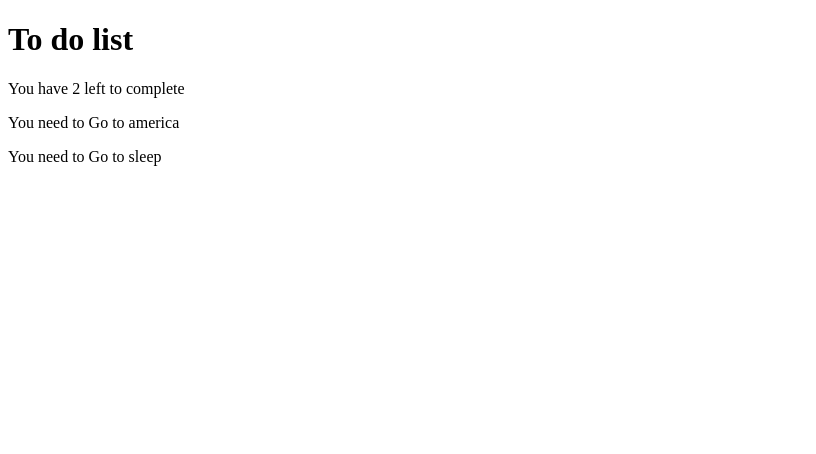
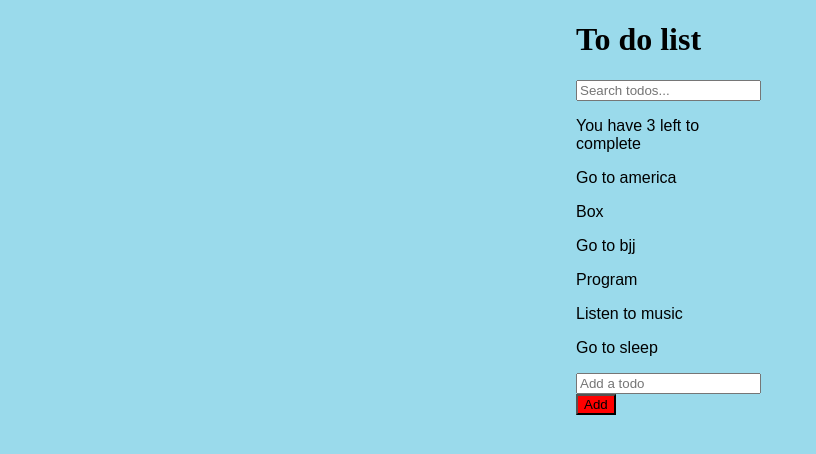
Before and after one commit to SeanM96/jsBasics, a plain HTML site: page toDoApp/index.html in a window 1280 px wide. Shown: the whole page, without its empty margins (0-816 px from the left). Drawn offline with Linux system fonts and the light colour scheme.

Commit message:
refs: more stuff

```diff
--- a/toDoApp/index.html
+++ b/toDoApp/index.html
@@ -1,8 +1,16 @@
 <!DOCTYPE html>
 <html>
-    <head></head>
-    <body>
+    <head>
+        <link rel="stylesheet" type="text/css" href="style.css">
+    </head>
+    <body class="centred">
     <h1>To do list</h1>
+    <input id="search-text" type="text" placeholder="Search todos...">
+    <div id="todos"></div>
+    <form id="add-todo">
+        <input type="text" placeholder="Add a todo" name="addTodo">
+        <button>Add</button>
+    </form>
     <script src="toDo.js"></script>
     </body>
 </html>
--- /dev/null
+++ b/toDoApp/style.css
@@ -0,0 +1,18 @@
+html {
+    background: #9ADAEB;
+}
+
+.centred {
+    margin-left: auto;
+    margin-right: auto;
+    width: 8em;
+}
+
+p {
+    font-family: Arial;
+    font-size: 16px;
+}
+button {
+    color:black;
+    background: red;
+}
--- a/toDoApp/toDo.js
+++ b/toDoApp/toDo.js
@@ -2,12 +2,30 @@ const toDo = [{
     text:'Go to america',
     completed: false
 }, {
+    text:'Box',
+    completed: true
+}, {
+    text:'Go to bjj',
+    completed: false
+}, {
+    text:'Program',
+    completed: true
+}, {
     text:'Listen to music',
-    completed: true
+    completed: false
 },{
     text:'Go to sleep',
-    completed: false
+    completed: true
 }];
+
+function init(list) {
+    incompleteTasks(list);
+    list.forEach(function(element) {
+        const newEl = document.createElement('p');
+        newEl.textContent = element.text;
+        document.querySelector('#todos').appendChild(newEl);
+    });
+}
 
 function incompleteTasks(list) {
     let count = 0;
@@ -17,7 +35,7 @@ function incompleteTasks(list) {
     });
     const newP = document.createElement('p');
     newP.textContent = `You have ${count} left to complete`;
-    document.body.appendChild(newP);
+    document.querySelector('#todos').appendChild(newP);
 }
 
 //MORE EFFICIENT WAY
@@ -30,23 +48,46 @@ function moreEfficientIncompleteTasks() {
     document.body.appendChild(summary);
 }
 
-function createList(list) {
-    let newP;
-    list.forEach(function(element) {
-        if (!element.completed) {
-            newP = document.createElement('p');
-            newP.textContent = `You need to ${element.text}`;
-            document.body.appendChild(newP);
-        }
+const filters = {
+    searchText:''
+};
+
+document.querySelector('#search-text').addEventListener('input', function(e) {
+    filters.searchText = e.target.value;
+    renderTodos(filters.searchText, toDo);
+});
+
+document.querySelector('#add-todo').addEventListener('submit', function(e) {
+    e.preventDefault();
+    toDo.push({
+        text: e.target.elements.addTodo.value,
+        completed: false
     });
+
+    e.target.elements.addTodo.value = '';
+    document.querySelector('#todos').innerHTML = '';
+    incompleteTasks(toDo);
+    //renderTodos(filter, todo);
+
+    toDo.forEach(function(element) {
+        const newEl = document.createElement('p');
+        newEl.textContent = element.text;
+        document.querySelector('#todos').appendChild(newEl);
+    })});
+
+function renderTodos(filter, list) {
+    const filteredTodos = list.filter(function(element) {
+        return element.text.toLowerCase().includes(filter.toLowerCase());
+    });
+
+    document.querySelector('#todos').innerHTML = '';
+    incompleteTasks(filteredTodos);
+
+    filteredTodos.forEach(function(element) {
+            const newEl = document.createElement('p');
+            newEl.textContent = element.text;
+            document.querySelector('#todos').appendChild(newEl);
+    })
 }
 
-incompleteTasks(toDo);
-createList(toDo);
-
-
-
-// pA.forEach(function(p) {
-//     if(p.textContent.toLowerCase().includes('the'))
-//         p.remove();
-// });
+init(toDo);
```
Also changed, not shown: notesApp/index.html (+9 -3 lines), notesApp/notesApp.js (+43 -10 lines), 1 other file.
